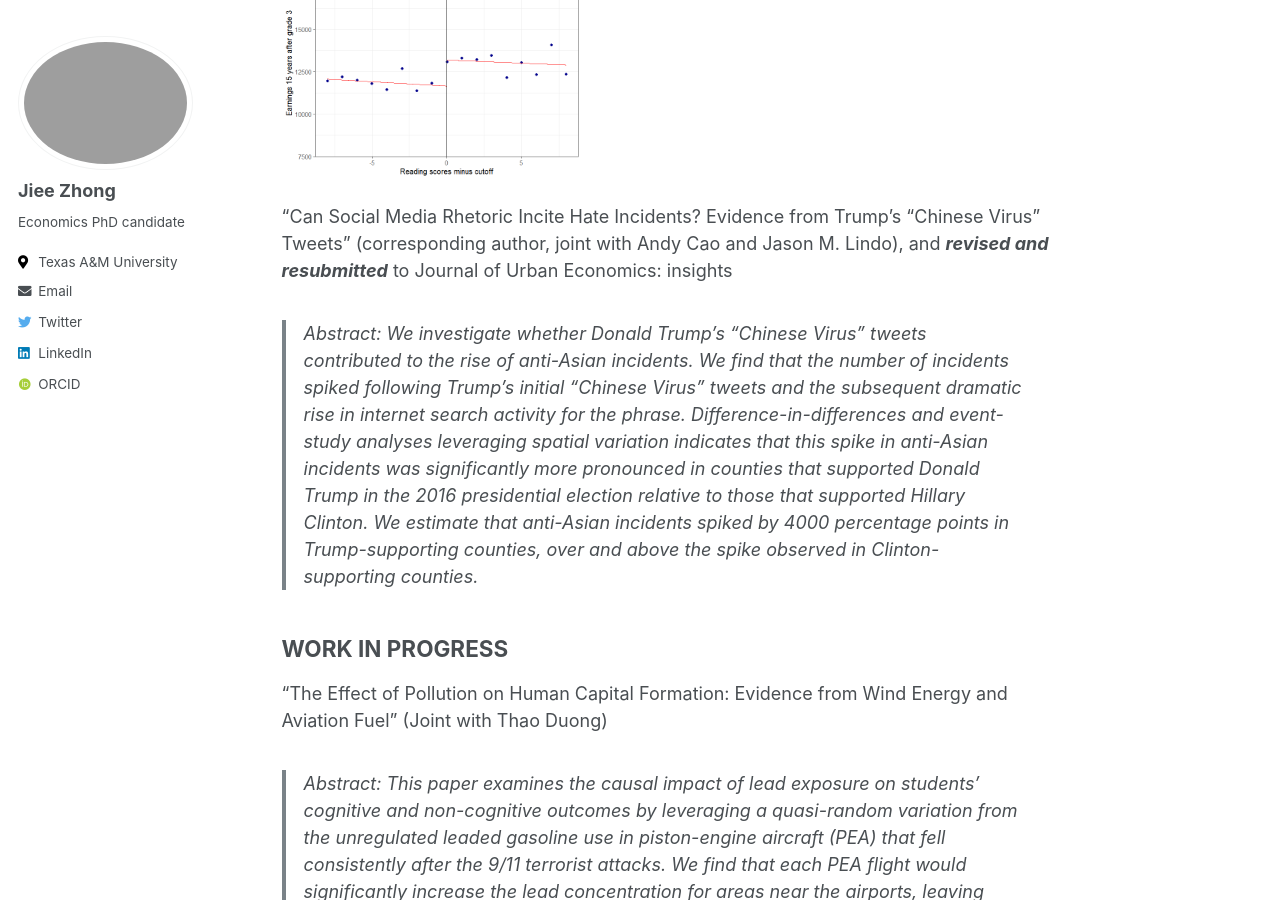
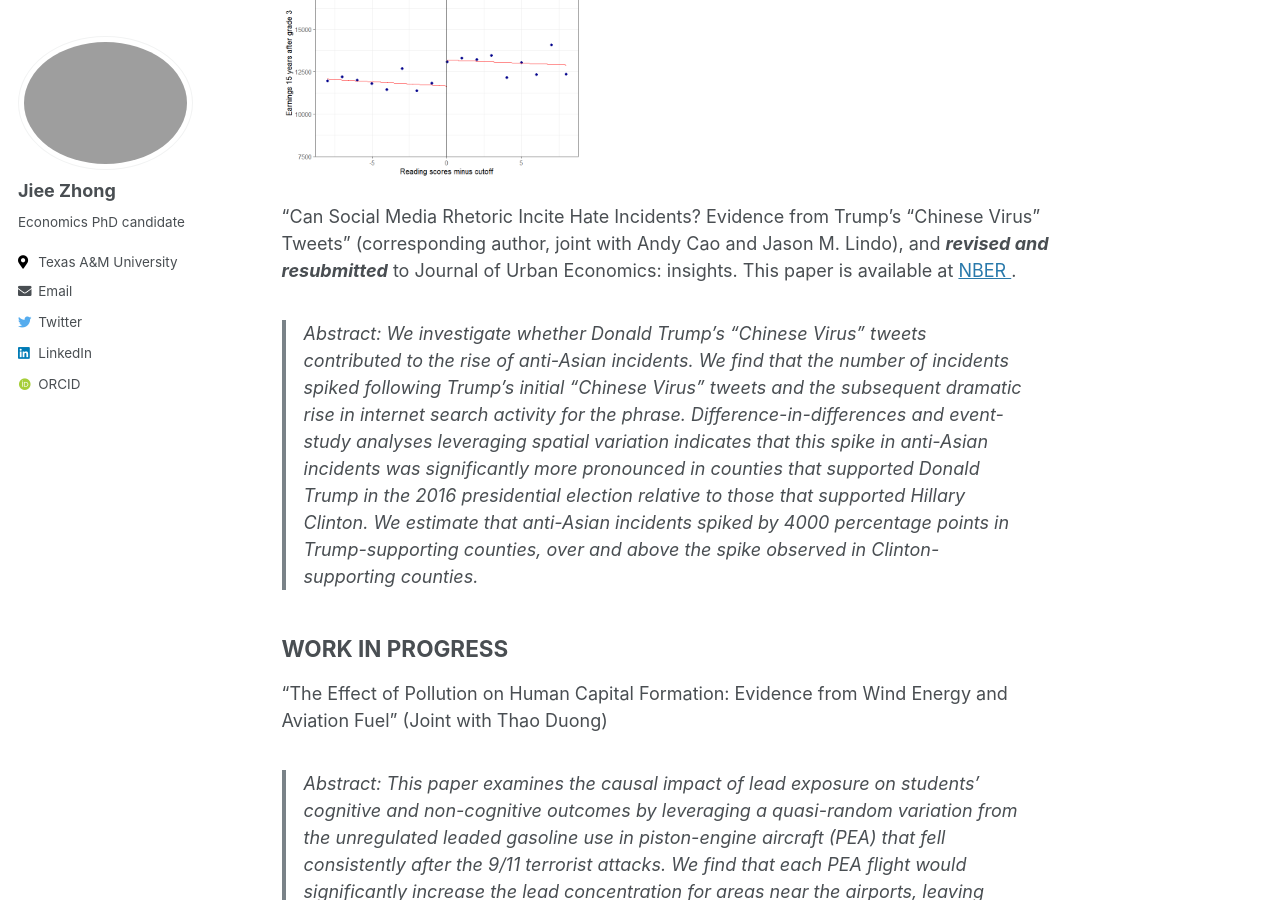
Before and after one commit to jieezhong/jieezhong.github.io, a Jekyll site: the page built from _pages/research.md, in a window 1280 px wide and 900 px high, scrolled down 624 px. Built offline with Jekyll 4.4.1, drawn with Linux system fonts in a browser that asks for light colours; some web fonts are replaced.

Commit message:
Update research.md

```diff
--- a/_pages/research.md
+++ b/_pages/research.md
@@ -15,7 +15,7 @@ author_profile: true
 <img src="https://github.com/jieezhong/jieezhong.github.io/blob/fe9ce802c902ee692fb80d3576f378c1876fb0f4/images/research/wage15y_all(ch).png" alt="Third-grade retention reduces earnings 15 years later" width="300" height="250">
 
  "Can Social Media Rhetoric Incite Hate Incidents? Evidence from Trump's "Chinese Virus" Tweets" (corresponding author, joint with Andy Cao and Jason M. Lindo), and
- ***revised and resubmitted*** to Journal of Urban Economics: insights
+ ***revised and resubmitted*** to Journal of Urban Economics: insights. This paper is available at <a href="https://www.nber.org/papers/w30588"> NBER </a>.
 
 > Abstract: We investigate whether Donald Trump's "Chinese Virus" tweets contributed to the rise of anti-Asian incidents. We find that the number of incidents spiked following Trump’s initial “Chinese Virus” tweets and the subsequent dramatic rise in internet search activity for the phrase. Difference-in-differences and event-study analyses leveraging spatial variation indicates that this spike in anti-Asian incidents was significantly more pronounced in counties that supported Donald Trump in the 2016 presidential election relative to those that supported Hillary Clinton. We estimate that anti-Asian incidents spiked by 4000 percentage points in Trump-supporting counties, over and above the spike observed in Clinton-supporting counties.
 
```
